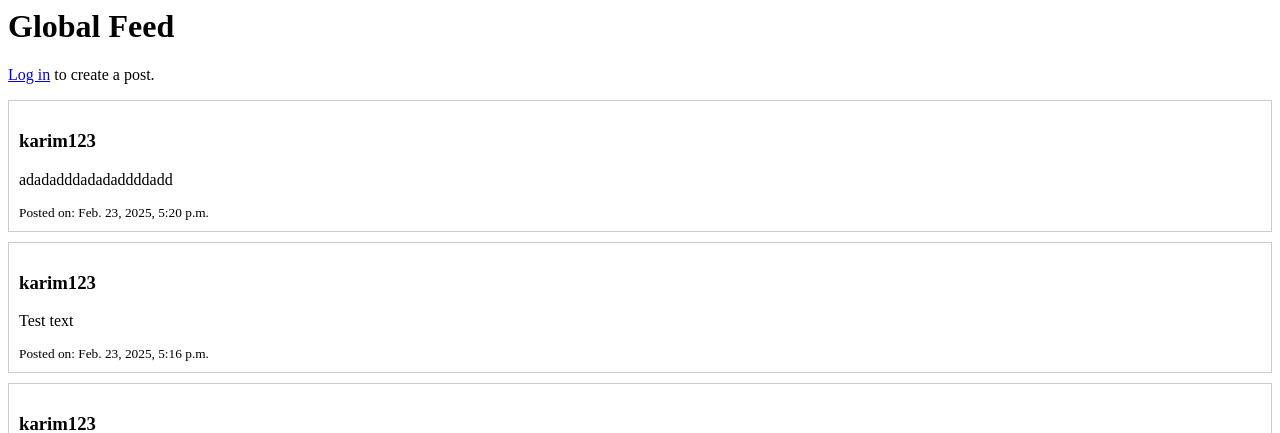
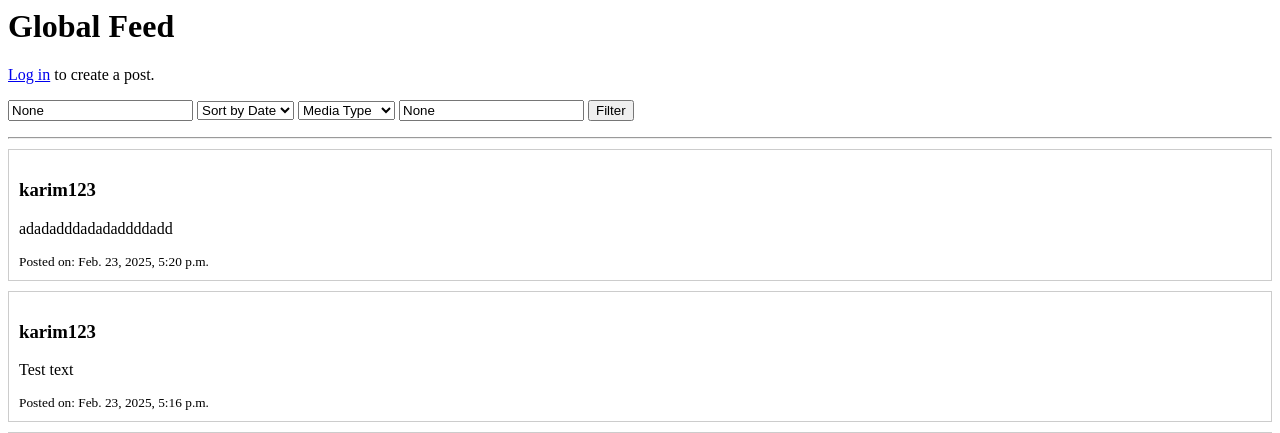
Before and after one commit to ripon1763/Social-Media, a Django app: page / in a window 1280 px wide. Shown: the top 433 px of the page. Run offline with Django 5.2, Linux system fonts and the light colour scheme; data comes from the database, SQL or seed files in the repository; both versions use the stored data as it was after the commit.

Commit message:
Added filtering option

```diff
--- a/posts/templates/posts/homepage.html
+++ b/posts/templates/posts/homepage.html
@@ -11,6 +11,30 @@
 {% else %}
     <p><a href="{% url 'login' %}">Log in</a> to create a post.</p>
 {% endif %}
+
+<!-- Filtering & Search Form -->
+<form method="get" action="{% url 'homepage' %}">
+    <input type="text" name="search" placeholder="Search posts..." value="{{ keyword }}">
+
+    <select name="date">
+        <option value="">Sort by Date</option>
+        <option value="latest" {% if date_filter == 'latest' %}selected{% endif %}>Latest</option>
+        <option value="oldest" {% if date_filter == 'oldest' %}selected{% endif %}>Oldest</option>
+    </select>
+
+    <select name="media">
+        <option value="">Media Type</option>
+        <option value="text" {% if media_filter == 'text' %}selected{% endif %}>Text Only</option>
+        <option value="images" {% if media_filter == 'images' %}selected{% endif %}>Images Only</option>
+    </select>
+
+    <input type="text" name="author" placeholder="Author username" value="{{ author_filter }}">
+
+    <button type="submit">Filter</button>
+</form>
+
+<hr>
+
 
 {% if posts %}
     {% for post in posts %}
--- a/posts/views.py
+++ b/posts/views.py
@@ -1,18 +1,48 @@
-from django.shortcuts import render, redirect
+from .forms import RegistrationForm
+from django.shortcuts import render, redirect, get_object_or_404
 from django.contrib import messages
-from .forms import RegistrationForm
+from django.contrib.auth.decorators import login_required
+from django.db.models import Q  # <-- Import this
 from .models import Post
-from django.contrib.auth.decorators import login_required
 from .forms import PostForm
-from django.shortcuts import get_object_or_404
+
 
 @login_required
 def profile(request):
     user_posts = Post.objects.filter(author=request.user).order_by('-created_at')
     return render(request, 'posts/profile.html', {'posts': user_posts})
+
 def homepage(request):
+    # Get all posts ordered by latest first
     posts = Post.objects.all().order_by('-created_at')
 
+    # Filtering & Search Logic
+    # Date Filter
+    date_filter = request.GET.get('date')
+    if date_filter == 'latest':
+        posts = posts.order_by('-created_at')
+    elif date_filter == 'oldest':
+        posts = posts.order_by('created_at')
+
+    # Media Filter
+    media_filter = request.GET.get('media')
+    if media_filter == 'text':
+        posts = posts.filter(image__isnull=True)
+        print(f"Text Only Posts: {posts.query}")
+    elif media_filter == 'images':
+        posts = posts.filter(image__isnull=False)
+
+    # Author Filter
+    author_filter = request.GET.get('author')
+    if author_filter:
+        posts = posts.filter(author__username=author_filter)
+
+    # Keyword Search
+    keyword = request.GET.get('search')
+    if keyword:
+        posts = posts.filter(Q(content__icontains=keyword) | Q(author__username__icontains=keyword))
+
+    # Post Creation Logic
     if request.method == 'POST':
         form = PostForm(request.POST, request.FILES)
         if form.is_valid():
@@ -24,7 +54,18 @@
     else:
         form = PostForm()
 
-    return render(request, 'posts/homepage.html', {'posts': posts, 'form': form})
+    context = {
+        'posts': posts,
+        'form': form,
+        'date_filter': date_filter,
+        'media_filter': media_filter,
+        'author_filter': author_filter,
+        'keyword': keyword,
+    }
+
+    return render(request, 'posts/homepage.html', context)
+
+
 def register(request):
     if request.method == 'POST':
         form = RegistrationForm(request.POST)
```
Also changed, not shown: db.sqlite3, media/post_images/Screenshot_2024-09-13_at_10.03.36_AM.png (added).
